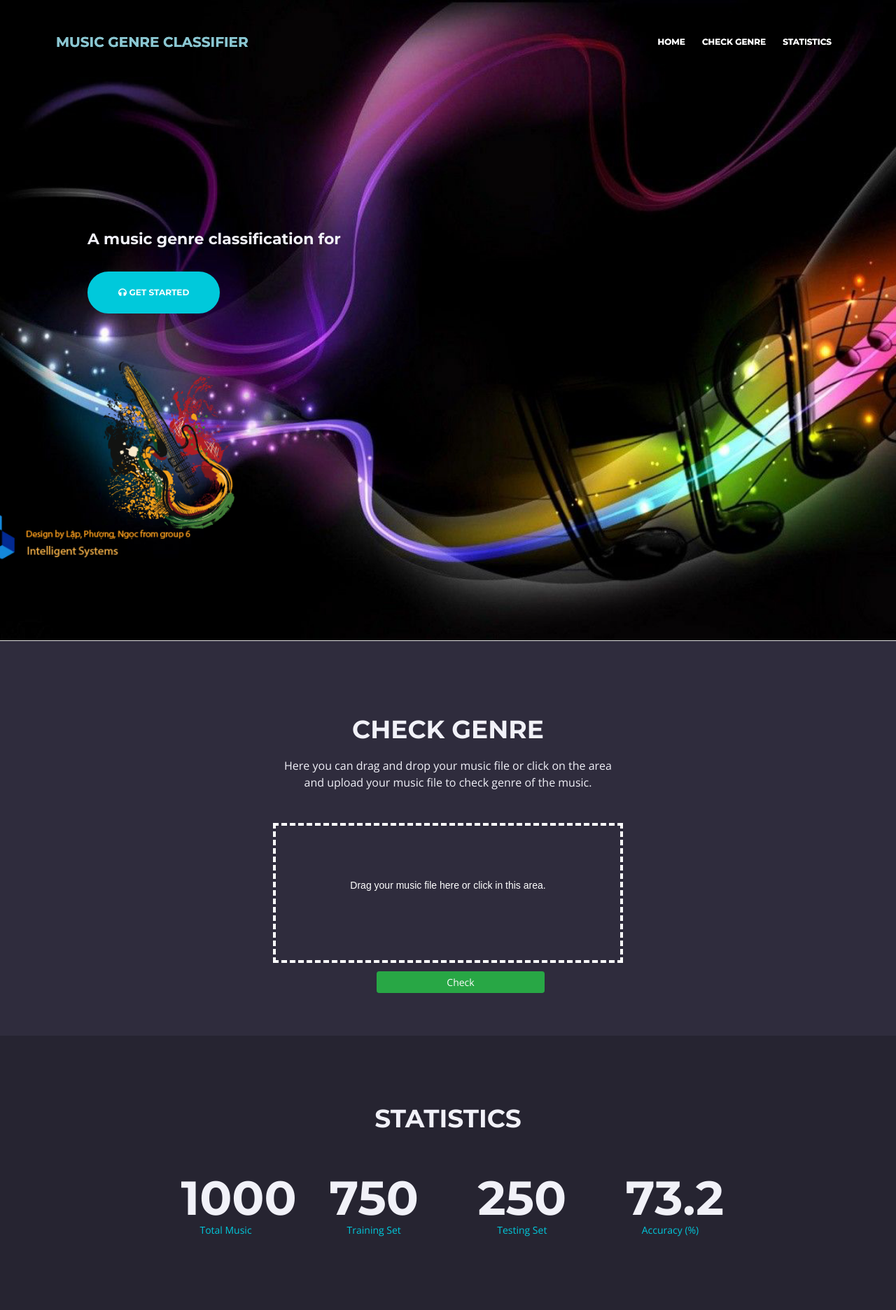
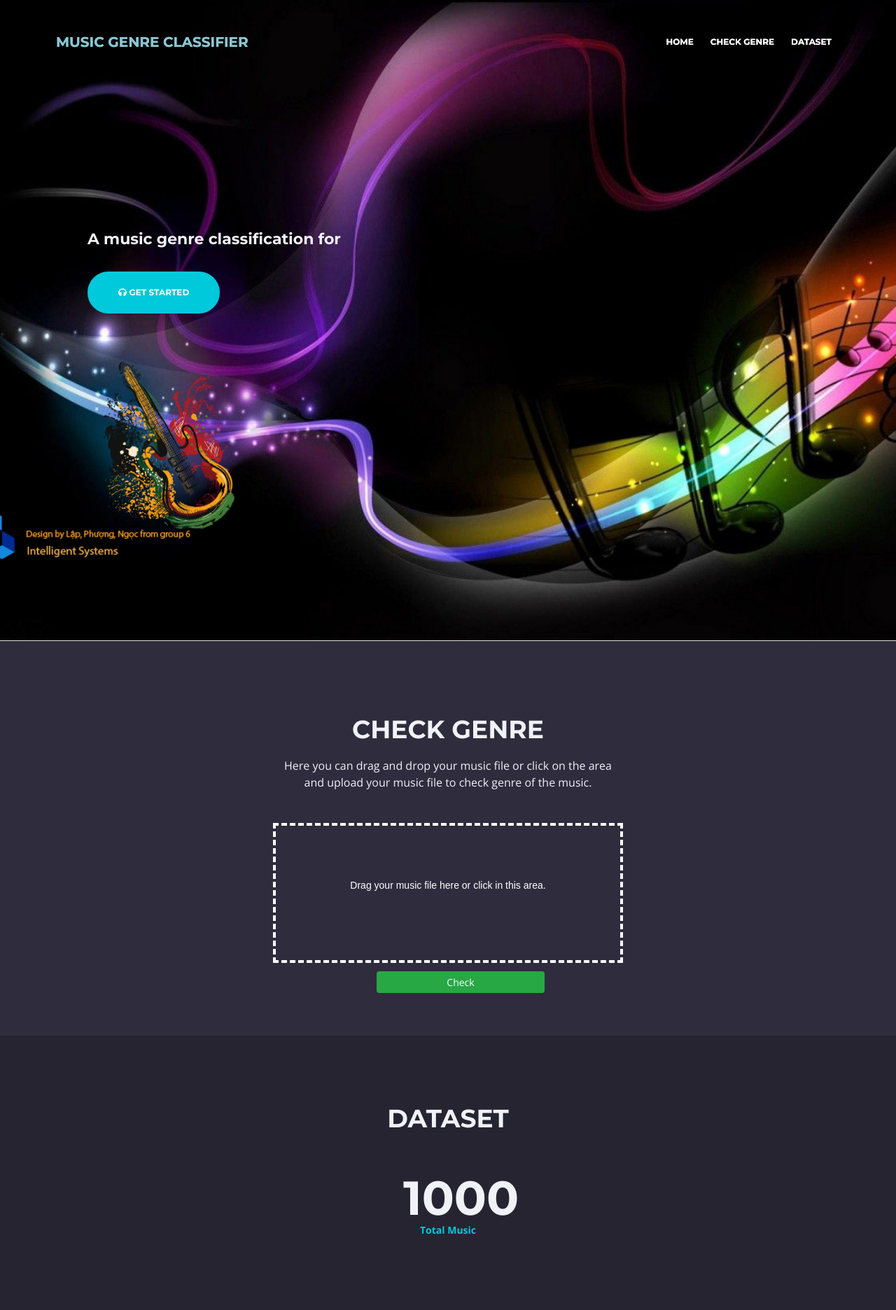
Before and after one commit to EstablishDang/Intelligent_Systems_Assignment, a Django app: page / in a window 1280 px wide. Shown: the whole page at 70% size. Run offline with Django 3.2, Linux system fonts and the light colour scheme; some libraries are stand-ins or nearby versions.

Commit message:
update front end

```diff
--- a/predictor/static/music/css/styles.css
+++ b/predictor/static/music/css/styles.css
@@ -1316,7 +1316,7 @@ input[type='checkbox'] {
 .counter #counter .counter-info {
 	margin-bottom: 0;
 	color: #00c9db;
-	font: 400 0.875rem/1.25rem "Open Sans", sans-serif;
+	font: 800 0.875rem/1.25rem "Open Sans", sans-serif;
 	vertical-align: middle;
 }
 
--- a/predictor/static/music/js/scripts.js
+++ b/predictor/static/music/js/scripts.js
@@ -56,7 +56,7 @@
 		// An array of phrases to rotate are created based on this separator. Change it if you wish to separate the phrases differently (e.g. So Simple | Very Doge | Much Wow | Such Cool).
 		separator: ",",
 		// The delay between the changing of each phrase in milliseconds.
-		speed: 2000,
+		speed: 500,
 		complete: function () {
 			// Called after the entrance animation is executed.
 		}
--- a/predictor/templates/music/index.html
+++ b/predictor/templates/music/index.html
@@ -47,15 +47,15 @@
 
 
 
-    <!-- File Upload -->
+    <!-- File Upload STATISTICS-->
     {% include 'music/check_genre.html' %}
 
 
     <!-- Statistics -->
-    <div class="counter" id="statistics">
+    <div class="counter" id="dataset">
         <div class="row">
             <div class="col-lg-12">
-                <h2>STATISTICS</h2>
+                <h2>DATASET</h2>
             </div>
         </div>
         <div class="container" style="margin-top: 3rem;">
@@ -70,7 +70,7 @@
                             <p class="counter-info">Total Music</p>
                         </div>
 
-                        <div class="cell">
+                        {% comment %} <div class="cell">
                             <div class="counter-value number-count" data-count="750">1</div>
                             <p class="counter-info">Training Set</p>
                         </div>
@@ -81,7 +81,7 @@
                         <div class="cell">
                             <div class="counter-value number-count" data-count="73.20">1</div>
                             <p class="counter-info">Accuracy (%)</p>
-                        </div>
+                        </div> {% endcomment %}
                     </div>
                     <!-- end of counter -->
 
--- a/predictor/templates/music/snippets/nav.html
+++ b/predictor/templates/music/snippets/nav.html
@@ -32,10 +32,10 @@
                 <a class="nav-link page-scroll" href="#basic-2">CHECK GENRE</a>
             </li>
             <li class="nav-item">
-                <a class="nav-link page-scroll" href="#statistics">STATISTICS</a>
+                <a class="nav-link page-scroll" href="#dataset">DATASET</a>
             </li>
         </ul>
     </div>
 
-</nav> <!-- end of navbar -->
+</nav> <!-- end of navbar STATISTICS -->
 <!-- end of navbar -->
```
